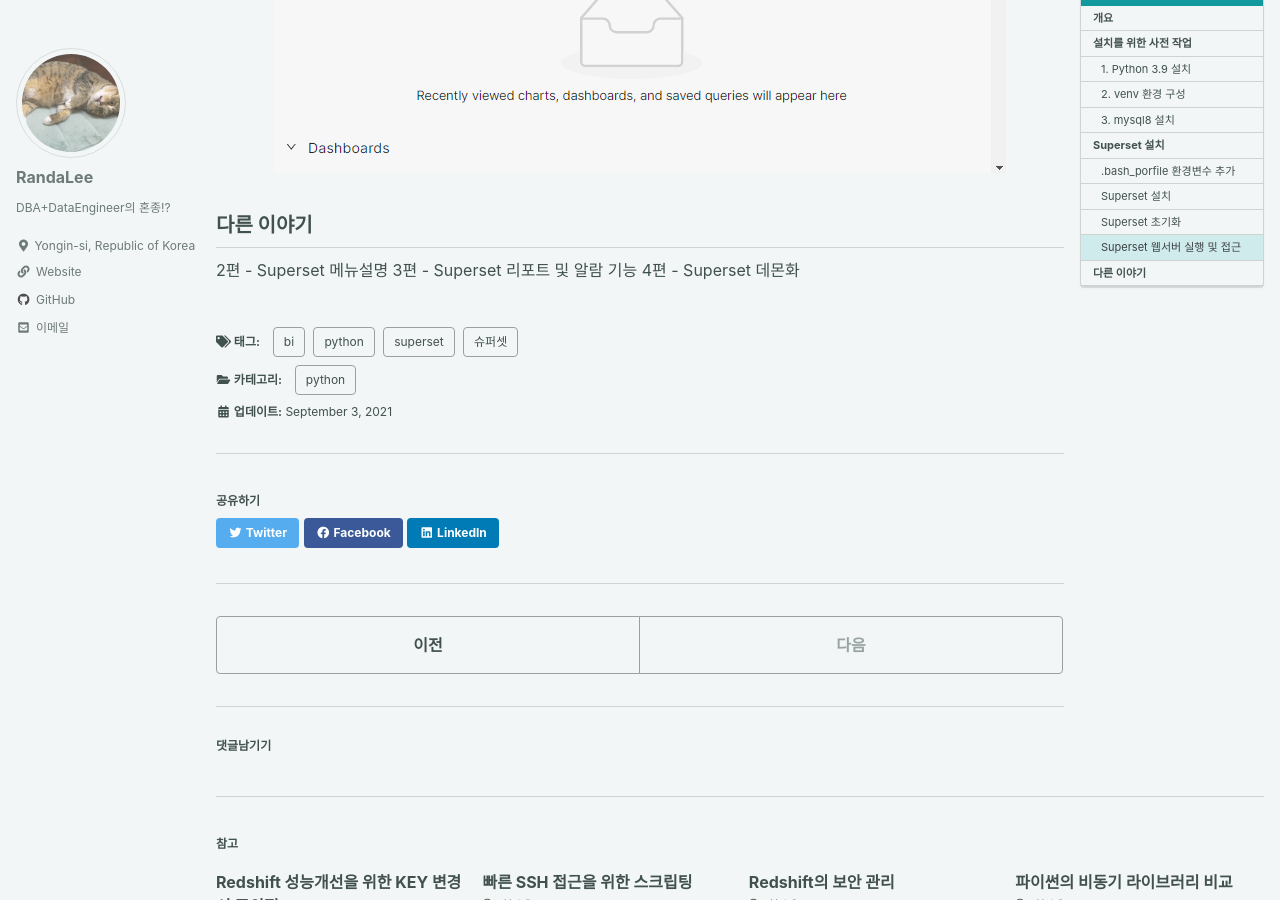
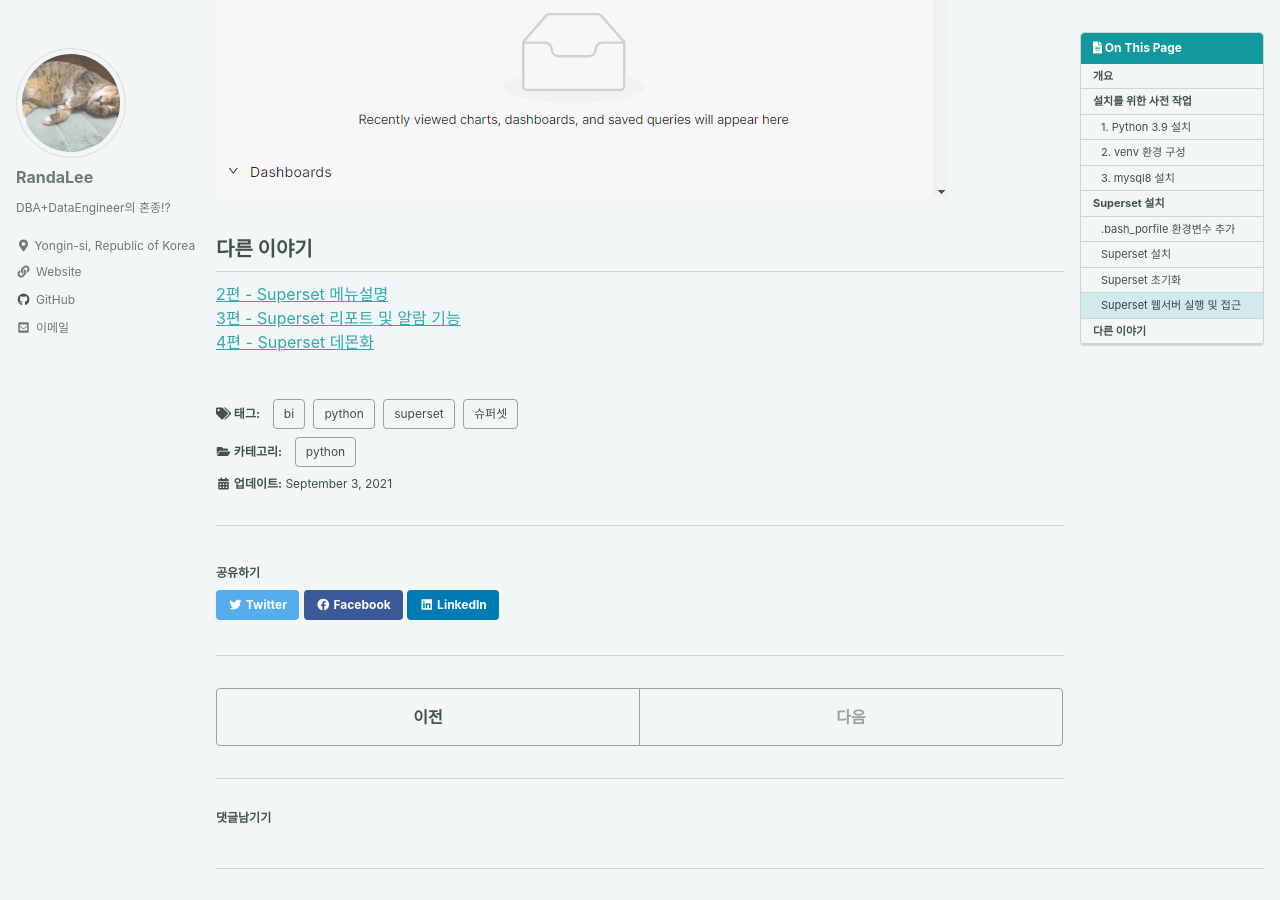
Before and after one commit to randalee/randalee.github.io, a Jekyll site: the page built from _posts/python/2021-09-03-superset.md, in a window 1280 px wide and 900 px high, scrolled down 7079 px. Built offline with Jekyll 4.4.1, drawn with Linux system fonts in a browser that asks for light colours; cached includes are drawn as plain includes; comment, search, counter and statistics services are not loaded; part of the change alters nothing that is shown.

Commit message:
이미지 확대기능 추가. 포스팅 줄바꿈 일부 수정

````diff
--- a/_config.yml
+++ b/_config.yml
@@ -156,9 +156,6 @@ exclude:
   - .bundle
   - .jekyll-assets-cache
   - .sass-cache
-  - assets/js/plugins
-  - assets/js/_main.js
-  - assets/js/vendor
   - Capfile
   - CHANGELOG
   - config
--- a/_layouts/default.html
+++ b/_layouts/default.html
@@ -11,6 +11,9 @@
 <html lang="{{ site.locale | slice: 0,2 | default: "en" }}" class="no-js">
   <head>
 	<script data-ad-client="ca-pub-5272742903294259" async src="https://pagead2.googlesyndication.com/pagead/js/adsbygoogle.js"></script>
+	<script src="/assets/js/vendor/jquery/jquery-3.5.1.js"></script>
+	<script src="/assets/js/plugins/jquery.magnific-popup.js"></script>
+	<script src="/assets/js/magnific-popup-setting.js"></script>
     {% include head.html %}
     {% include head/custom.html %}
   </head>
--- a/_posts/python/2021-09-03-superset.md
+++ b/_posts/python/2021-09-03-superset.md
@@ -218,7 +218,6 @@ SQLALCHEMY_DATABASE_URI = 'mysql+mysqlconnector://user:user@127.0.0.1:3306/super
 ```
 먼저 언급한대로 Superset는 SQLALCHMY를 사용하기 때문에 사용하려는 메타DB에 따라 적절한 커넥션을 세팅하면 된다.
 
-
 superset이 설치되고 나면 CLI에서 superset 커맨드를 사용할 수 있게된다. DB 초기화에 앞서 `Pillow` 패키지가 의존성패키지에는 포함되지 않으나 실제로는 필요하기에 설치하도록 한다. 또한 위에서 mysql을 접속하기 위해 mysqlconnector를 사용하기로 했기때문에 `mysql-connector-python` 역시 설치한다.
 
 ```
@@ -227,7 +226,6 @@ superset db upgrade
 superset init
 superset fab create-admin # 슈퍼셋 웹에 접근 가능한 어드민 계정을 만든다.
 ```
-
 ![Image](/assets/posts/210903_superset_003.png)
 
 
@@ -246,6 +244,6 @@ superset run -h 0.0.0.0 -p 8088 --with-threads --reload --debugger
 
 
 ## 다른 이야기
-2편 - Superset 메뉴설명
-3편 - Superset 리포트 및 알람 기능
-4편 - Superset 데몬화
+[2편 - Superset 메뉴설명]()
+[3편 - Superset 리포트 및 알람 기능]()
+[4편 - Superset 데몬화]()
--- /dev/null
+++ b/assets/js/magnific-popup-setting.js
@@ -0,0 +1,23 @@
+$(document).ready(function() {
+
+    // 2.1. id가 magnific인 경우에만 magnific-popup 적용.
+    // $('.page__content img[id="magnific"]').wrap( function(){
+	$('.page__content img').wrap( function(){
+
+        // 2.2. magnific-popup 옵션 설정.
+        $(this).magnificPopup({
+            type: 'image',
+            closeOnContentClick: true,
+            showCloseBtn: false,
+            items: {
+              src: $(this).attr('src')
+            },
+        });
+
+        // 2.3. p 태그 높이를 내부 컨텐츠 높이에 자동으로 맞추기.
+        $(this).parent('p').css('overflow', 'auto');
+
+        // 2.4. 이미지를 감쌀 태그 설정.
+        return '<a href="' + $(this).attr('src') + '" style="width:' + $(this).attr('width') +'px; float: left;"></a>';
+    });
+});
````
